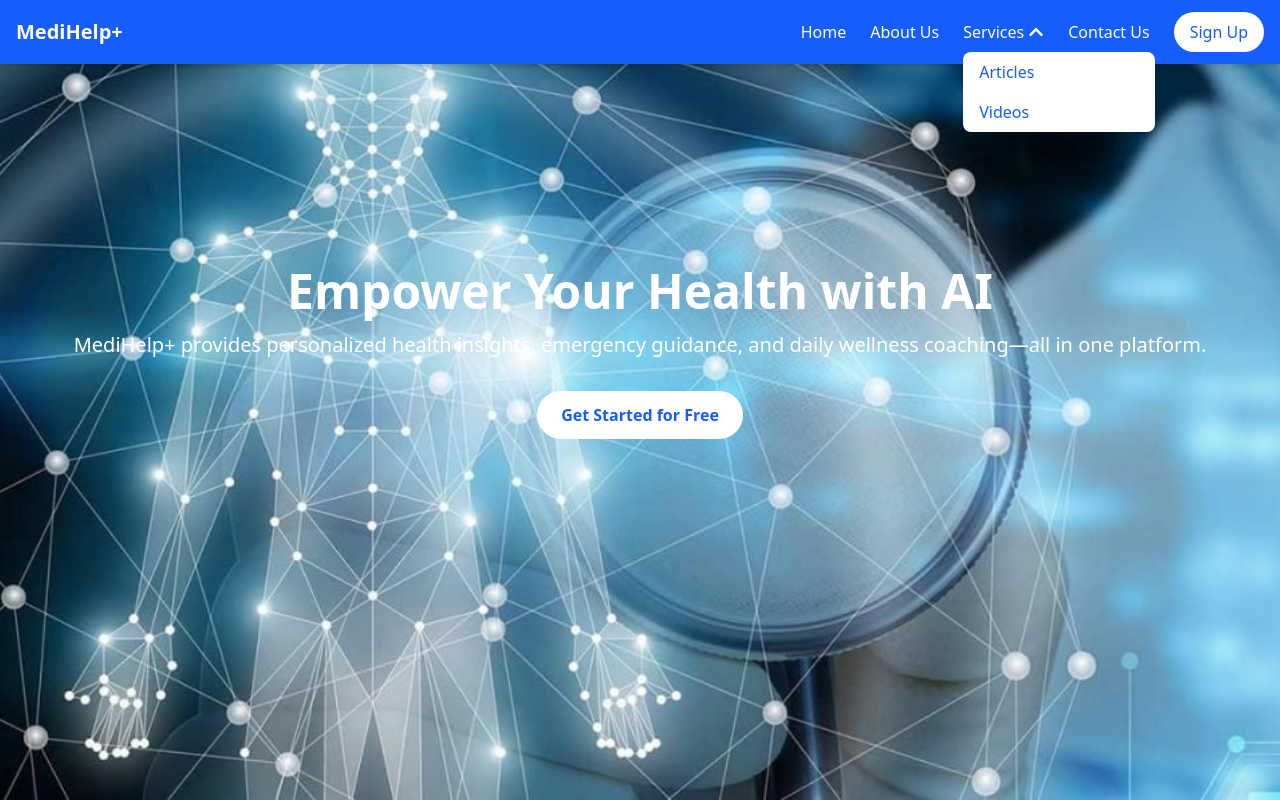
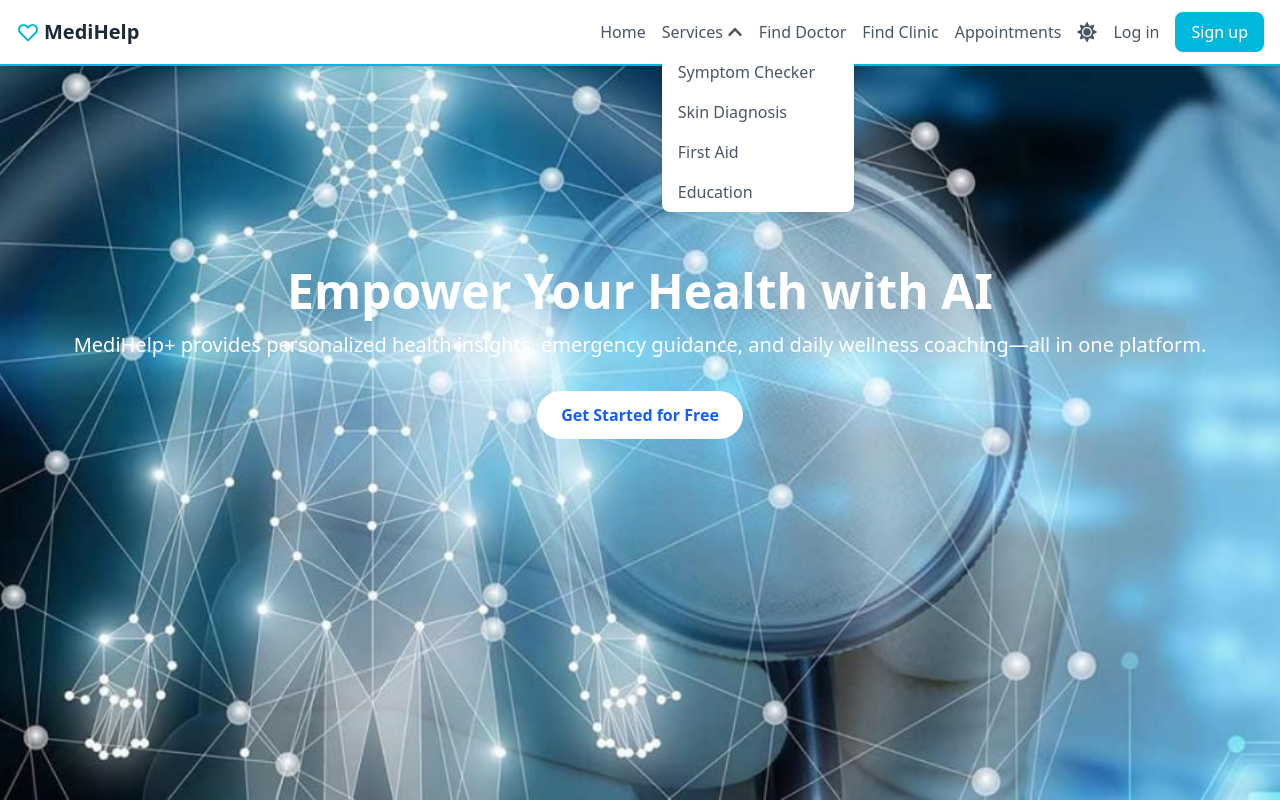
Before and after one commit to ellay21/Medihelp-Frontend, a React (Vite) app: page / in a window 1280 px wide. Both pictures are taken after a click on the button "Services". Shown: the top 800 px of the page. Built offline with nearby package versions, Linux system fonts and the light colour scheme; no server answers.

Commit message:
improve the navbar

```diff
--- a/src/components/NavBar.jsx
+++ b/src/components/NavBar.jsx
@@ -1,6 +1,7 @@
 import { Link } from "react-router-dom";
 import { FaBars, FaChevronDown } from "react-icons/fa";
 import { useState } from "react";
+import { FaSun } from "react-icons/fa"; // Added for the theme toggle icon
 
 const NavBar = () => {
   const [isOpen, setIsOpen] = useState(false);
@@ -21,27 +22,41 @@ const NavBar = () => {
   };
 
   return (
-    <nav className="absolute top-0 left-0 w-full shadow-md z-10 bg-blue-600">
+    <nav className="absolute top-0 left-0 w-full shadow-md z-10 bg-white border-b-2 border-cyan-500">
       <div className="container mx-auto px-4 py-3 flex justify-between items-center">
-        <div className="text-xl font-bold text-white">MediHelp+</div>
+        <div className="flex items-center space-x-1">
+          <svg
+            className="w-6 h-6 text-cyan-500"
+            fill="none"
+            stroke="currentColor"
+            viewBox="0 0 24 24"
+            xmlns="http://www.w3.org/2000/svg"
+          >
+            <path
+              strokeLinecap="round"
+              strokeLinejoin="round"
+              strokeWidth="2"
+              d="M4.318 6.318a4.5 4.5 0 000 6.364L12 20.364l7.682-7.682a4.5 4.5 0 00-6.364-6.364L12 7.636l-1.318-1.318a4.5 4.5 0 00-6.364 0z"
+            />
+          </svg>
+          <span className="text-xl font-semibold text-gray-800">MediHelp</span>
+        </div>
 
         <div className="md:hidden">
-          <button onClick={toggleMenu} className="text-white focus:outline-none">
+          <button onClick={toggleMenu} className="text-gray-600 focus:outline-none">
             <FaBars className="text-2xl" />
           </button>
         </div>
-        <div className="hidden md:flex space-x-6 items-center">
-          <Link to="/" className="text-white hover:text-blue-200">
+
+        <div className="hidden md:flex space-x-4 items-center">
+          <Link to="/" className="text-gray-600 hover:text-cyan-500">
             Home
-          </Link>
-          <Link to="/about" className="text-white hover:text-blue-200">
-            About Us
           </Link>
 
           <div className="relative">
             <button
               onClick={toggleServices}
-              className="text-white hover:text-blue-200 flex items-center space-x-1 focus:outline-none"
+              className="text-gray-600 hover:text-cyan-500 flex items-center space-x-1 focus:outline-none"
             >
               <span>Services</span>
               <FaChevronDown
@@ -51,65 +66,69 @@ const NavBar = () => {
             {isServicesOpen && (
               <div className="absolute top-full left-0 mt-2 w-48 bg-white text-gray-800 rounded-md shadow-lg">
                 <Link
-                  to="/articles"
-                  className="block px-4 py-2 hover:bg-blue-100 text-blue-600 hover:text-blue-800"
-                  onClick={() => setIsServicesOpen(false)}
-                >
-                  Articles
-                </Link>
-                <Link
-                  to="/videos"
-                  className="block px-4 py-2 hover:bg-blue-100 text-blue-600 hover:text-blue-800"
-                  onClick={() => setIsServicesOpen(false)}
-                >
-                  Videos
-                </Link>
-                {localStorage.getItem("token") && (
-                  <>
-                    <Link
                   to="/symptom-checker"
-                      className="block px-4 py-2 hover:bg-blue-100 text-blue-600 hover:text-blue-800"
+                  className="block px-4 py-2 hover:bg-cyan-100 text-gray-600 hover:text-cyan-500"
                   onClick={() => setIsServicesOpen(false)}
                 >
                   Symptom Checker
                 </Link>
                 <Link
+                  to="/skin-diagnosis"
+                  className="block px-4 py-2 hover:bg-cyan-100 text-gray-600 hover:text-cyan-500"
+                  onClick={() => setIsServicesOpen(false)}
+                >
+                  Skin Diagnosis
+                </Link>
+                <Link
                   to="/first-aid"
-                      className="block px-4 py-2 hover:bg-blue-100 text-blue-600 hover:text-blue-800"
+                  className="block px-4 py-2 hover:bg-cyan-100 text-gray-600 hover:text-cyan-500"
                   onClick={() => setIsServicesOpen(false)}
                 >
                   First Aid
                 </Link>
                 <Link
-                      to="/skin-diagnosis"
-                      className="block px-4 py-2 hover:bg-blue-100 text-blue-600 hover:text-blue-800"
+                  to="/education"
+                  className="block px-4 py-2 hover:bg-cyan-100 text-gray-600 hover:text-cyan-500"
                   onClick={() => setIsServicesOpen(false)}
                 >
-                      Skin-Diagnosis
+                  Education
                 </Link>
-                  </>
-                )}
               </div>
             )}
           </div>
 
+          <Link to="/find-doctor" className="text-gray-600 hover:text-cyan-500">
+            Find Doctor
+          </Link>
+          <Link to="/find-clinic" className="text-gray-600 hover:text-cyan-500">
+            Find Clinic
+          </Link>
+          <Link to="/appointments" className="text-gray-600 hover:text-cyan-500">
+            Appointments
+          </Link>
 
-          <Link to="/contact" className="text-white hover:text-blue-200">
-            Contact Us
-          </Link>
+          <button className="text-gray-600 hover:text-cyan-500">
+            <FaSun className="text-xl" />
+          </button>
+
           {localStorage.getItem("token") ? (
             <button
               onClick={handleLogout}
-              className="bg-white text-blue-600 px-4 py-2 rounded-full hover:bg-blue-100 transition"
+              className="text-gray-600 hover:text-cyan-500 px-4 py-2 transition"
             >
-              Logout
+              Log out
             </button>
           ) : (
+            <>
+              <Link to="/login" className="text-gray-600 hover:text-cyan-500">
+                Log in
+              </Link>
               <Link to="/signup">
-              <button className="bg-white text-blue-600 px-4 py-2 rounded-full hover:bg-blue-100 transition">
-                Sign Up
+                <button className="bg-cyan-500 text-white px-4 py-2 rounded-md hover:bg-cyan-600 transition">
+                  Sign up
                 </button>
               </Link>
+            </>
           )}
         </div>
       </div>
@@ -119,23 +138,16 @@ const NavBar = () => {
           <div className="flex flex-col items-center space-y-4 py-4">
             <Link
               to="/"
-              className="text-blue-600 hover:text-blue-800"
+              className="text-gray-600 hover:text-cyan-500"
               onClick={toggleMenu}
             >
               Home
-            </Link>
-            <Link
-              to="/about"
-              className="text-blue-600 hover:text-blue-800"
-              onClick={toggleMenu}
-            >
-              About Us
             </Link>
 
             <div className="w-full text-center">
               <button
                 onClick={toggleServices}
-                className="text-blue-600 hover:text-blue-800 flex items-center justify-center space-x-1 w-full focus:outline-none"
+                className="text-gray-600 hover:text-cyan-500 flex items-center justify-center space-x-1 w-full focus:outline-none"
               >
                 <span>Services</span>
                 <FaChevronDown
@@ -145,72 +157,84 @@ const NavBar = () => {
               {isServicesOpen && (
                 <div className="flex flex-col mt-2 space-y-2">
                   <Link
-                    to="/articles"
-                    className="text-blue-600 hover:text-blue-800 px-4 py-2"
-                    onClick={toggleMenu}
-                  >
-                    Articles
-                  </Link>
-                  <Link
-                    to="/videos"
-                    className="text-blue-600 hover:text-blue-800 px-4 py-2"
-                    onClick={toggleMenu}
-                  >
-                    Videos
-                  </Link>
-                  {localStorage.getItem("token") && (
-                    <>
-                      <Link
                     to="/symptom-checker"
-                        className="text-blue-600 hover:text-blue-800 px-4 py-2"
+                    className="text-gray-600 hover:text-cyan-500 px-4 py-2"
                     onClick={toggleMenu}
                   >
                     Symptom Checker
                   </Link>
                   <Link
+                    to="/skin-diagnosis"
+                    className="text-gray-600 hover:text-cyan-500 px-4 py-2"
+                    onClick={toggleMenu}
+                  >
+                    Skin Diagnosis
+                  </Link>
+                  <Link
                     to="/first-aid"
-                        className="text-blue-600 hover:text-blue-800 px-4 py-2"
+                    className="text-gray-600 hover:text-cyan-500 px-4 py-2"
                     onClick={toggleMenu}
                   >
                     First Aid
                   </Link>
                   <Link
-                      to="/skin-diagnosis"
-                      className="block px-4 py-2 hover:bg-blue-100 text-blue-600 hover:text-blue-800"
-                      onClick={() => setIsServicesOpen(false)}
+                    to="/education"
+                    className="text-gray-600 hover:text-cyan-500 px-4 py-2"
+                    onClick={toggleMenu}
                   >
-                      Skin-Diagnosis
+                    Education
                   </Link>
-                    </>
-                  )}
                 </div>
               )}
             </div>
 
-
             <Link
-              to="/contact"
-              className="text-blue-600 hover:text-blue-800"
+              to="/find-doctor"
+              className="text-gray-600 hover:text-cyan-500"
               onClick={toggleMenu}
             >
-              Contact Us
+              Find Doctor
             </Link>
+            <Link
+              to="/find-clinic"
+              className="text-gray-600 hover:text-cyan-500"
+              onClick={toggleMenu}
+            >
+              Find Clinic
+            </Link>
+            <Link
+              to="/appointments"
+              className="text-gray-600 hover:text-cyan-500"
+              onClick={toggleMenu}
+            >
+              Appointments
+            </Link>
+
             {localStorage.getItem("token") ? (
               <button
                 onClick={() => {
                   handleLogout();
                   toggleMenu();
                 }}
-                className="bg-blue-600 text-white px-4 py-2 rounded-full hover:bg-blue-700 transition"
+                className="text-gray-600 hover:text-cyan-500 px-4 py-2 transition"
               >
-                Logout
+                Log out
               </button>
             ) : (
+              <>
+                <Link
+                  to="/login"
+                  className="text-gray-600 hover:text-cyan-500"
+                  onClick={toggleMenu}
+                >
+                  Log in
+                </Link>
                 <Link to="/signup" onClick={toggleMenu}>
-                <button className="bg-blue-600 text-white px-4 py-2 rounded-full hover:bg-blue-700 transition">
-                  Sign Up
+                  <button className="bg-cyan-500 text-white px-4 py-2 rounded-md hover:bg-cyan-600 transition">
+                    Sign up
                   </button>
                 </Link>
+              </>
             )}
           </div>
         </div>
```
Lines whose indentation alone changed are shown as unchanged.
